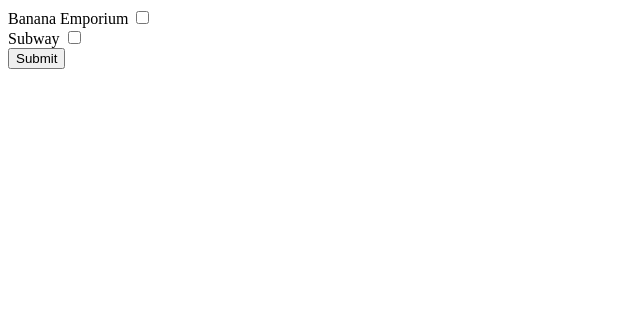
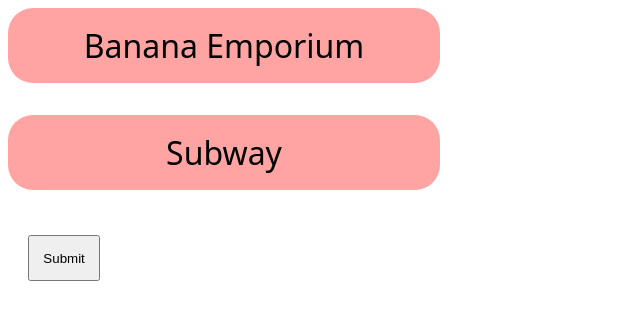
Before and after one commit to Nick-the-BinaryTree/lunch, a plain HTML site: page client/pickVenues.html in a window 1280 px wide. Shown: the whole page, without its empty margins (0-640 px from the left). Drawn offline with nearby package versions, Linux system fonts and the light colour scheme; some packages are replaced by stand-ins of ours.

Commit message:
Better venue selection

```diff
--- /dev/null
+++ b/client/css/pickVenues.css
@@ -0,0 +1,29 @@
+#options_container {
+
+}
+
+.option {
+  width: 25em;
+  text-align: center;
+  padding: 1em;
+  margin-bottom: 2em;
+  vertical-align: center;
+  background: #ffa4a2;
+  border-radius: 25px;
+}
+
+.option_picked {
+  background: #98fb98;
+}
+
+.option > label {
+  font-size: 2em;
+  font-family: "sans";
+}
+
+#prefSubmit {
+  font-size: : 2em;
+  padding: 1em;
+  margin: 1em;
+  margin-left: 1.5em;
+}
--- a/client/js/placesAPI.js
+++ b/client/js/placesAPI.js
@@ -26,14 +26,17 @@
   }
 }
 
+$(".option").click(function(e) {
+  $(this).toggleClass("option_picked")
+});
+
 $("#prefSubmit").click(function(e) {
   e.preventDefault();
-  var results = []
-  $(".option_checkbox").each(function() {
-    if (this.checked)
-      results.push(this.value)
-  })
-  console.log(results)
+  var results = [];
+  $(".option_picked").each(function() {
+      results.push(this.children[0].innerText)
+  });
+  console.log(results);
 })
 
-getVenues()
+//getVenues()
--- a/client/pickVenues.html
+++ b/client/pickVenues.html
@@ -5,6 +5,7 @@
         <title>lunch?</title>
         <meta name="Description" content="Meet up with friends and make new ones for lunch, dinner, or breakfast!"/>
         <meta name="viewport" content="width=device-width, initial-scale=1.0">
+        <link rel="stylesheet" href="css/pickVenues.css">
     </head>
 
     <body>
@@ -13,11 +14,9 @@
         <div id="options_container">
           <div class="option">
             <label>Banana Emporium</label>
-            <input type="checkbox" class="option_checkbox" value="Banana Emporium" />
           </div>
           <div class="option">
             <label>Subway</label>
-            <input type="checkbox" class="option_checkbox" value="Subway" />
           </div>
         </div>
         <input id="prefSubmit" type="submit" value="Submit">
```
